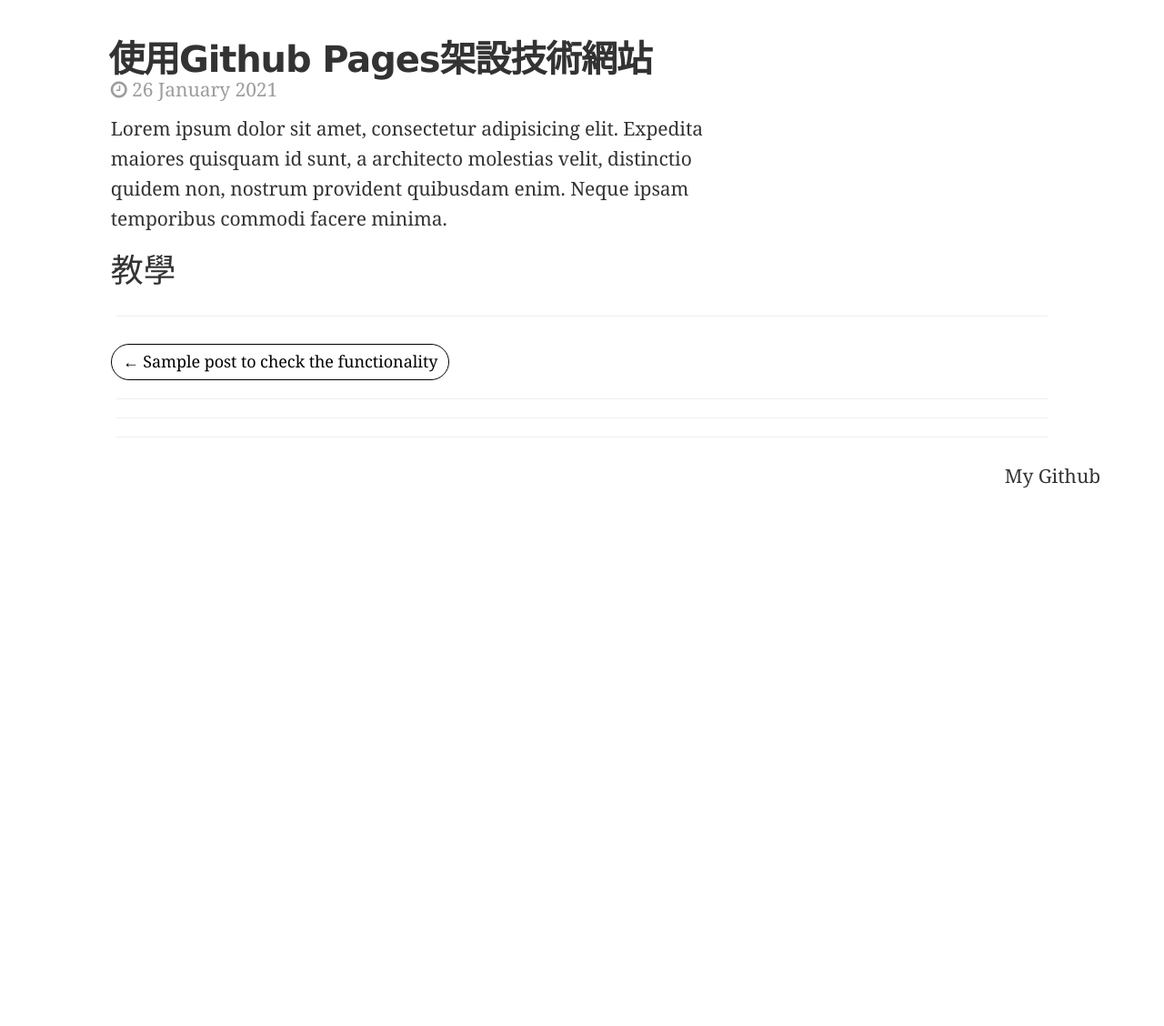
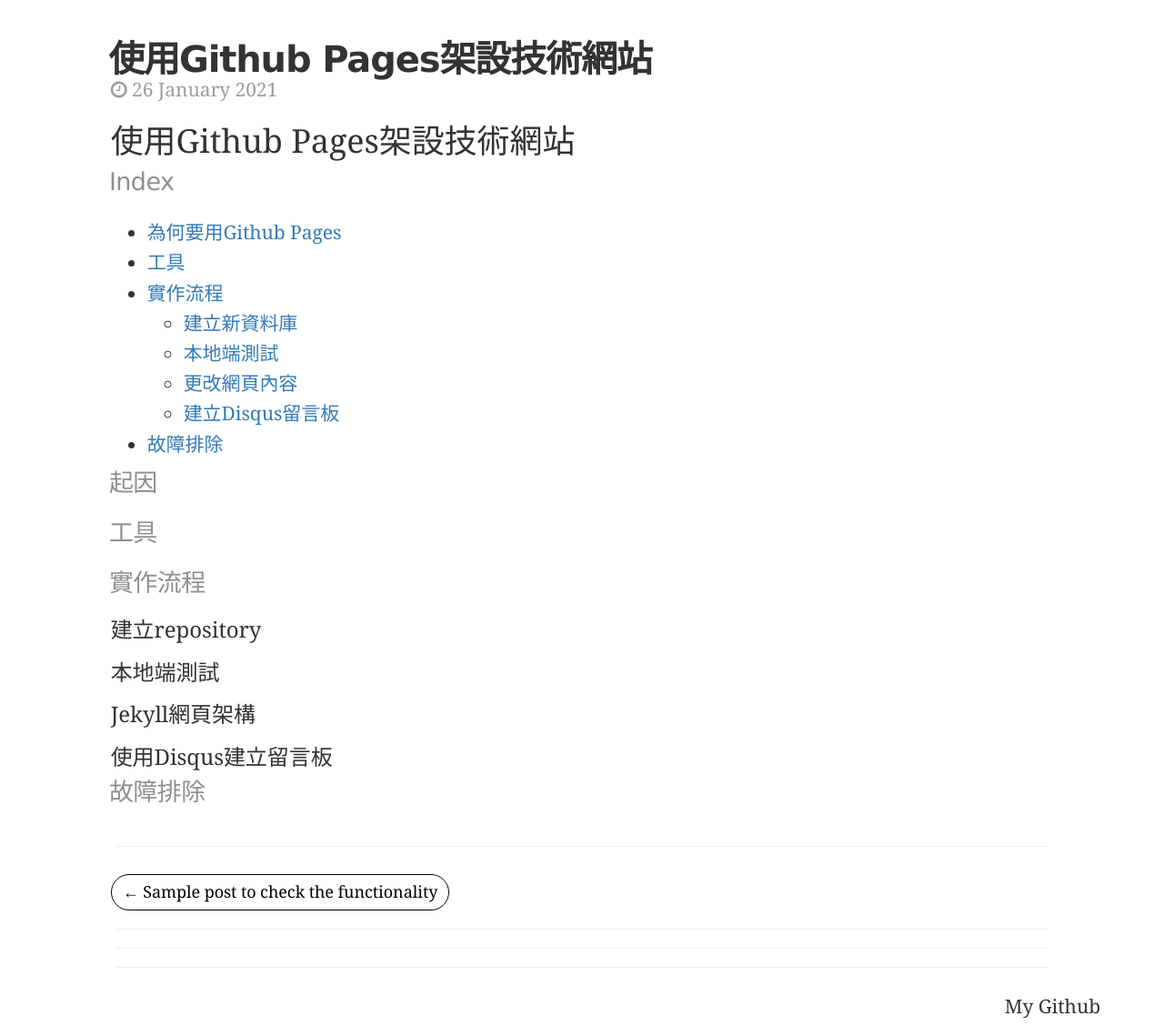
Before and after one commit to kaia-HSU/kaia-HSU.github.io, a Jekyll site: the page built from _posts/2021-02-01-使用Github Pages架設Blog.md, in a window 1280 px wide and 1400 px high, scrolled down 218 px. Shown: the part 272-1400 px from the top of the window at 91% size. Built offline with Jekyll 4.4.1, drawn with Linux system fonts in a browser that asks for light colours; comment, search, counter and statistics services are not loaded; before the commit the page ends 1035 px from its top, so only the background shows below that.

Commit message:
Update 2021-02-01-使用Github Pages架設Blog.md

```diff
--- a/_posts/2021-02-01-使用Github Pages架設Blog.md
+++ b/_posts/2021-02-01-使用Github Pages架設Blog.md
@@ -8,9 +8,34 @@ image: 'https://www.bbc.com/staticarchive/57aaecf7e633cdfe10d8f6c303f911a142f7da
 
 ---
 
-Lorem ipsum dolor sit amet, consectetur adipisicing elit. Expedita maiores quisquam id sunt, a architecto molestias velit, distinctio quidem non, nostrum provident quibusdam enim. Neque ipsam temporibus commodi facere minima.
+# 使用Github Pages架設技術網站
+## Index
+* [為何要用Github Pages](##起因)
+* [工具](##工具)
+* [實作流程](##實作流程)
+    * [建立新資料庫](建立repository)
+    * [本地端測試](本地端測試)
+    * [更改網頁內容](Jekyll網頁架構)
+    * [建立Disqus留言板](使用Disqus建立留言板)
+* [故障排除](##故障排除)
 
-# 教學
+## 起因
+
+
+## 工具
+
+## 實作流程
+
+### 建立repository
+
+### 本地端測試
+
+### Jekyll網頁架構
+
+### 使用Disqus建立留言板
+
+
+## 故障排除
 
 <!-- 顯示留言區 -->
 {% if site.comments %}
```
